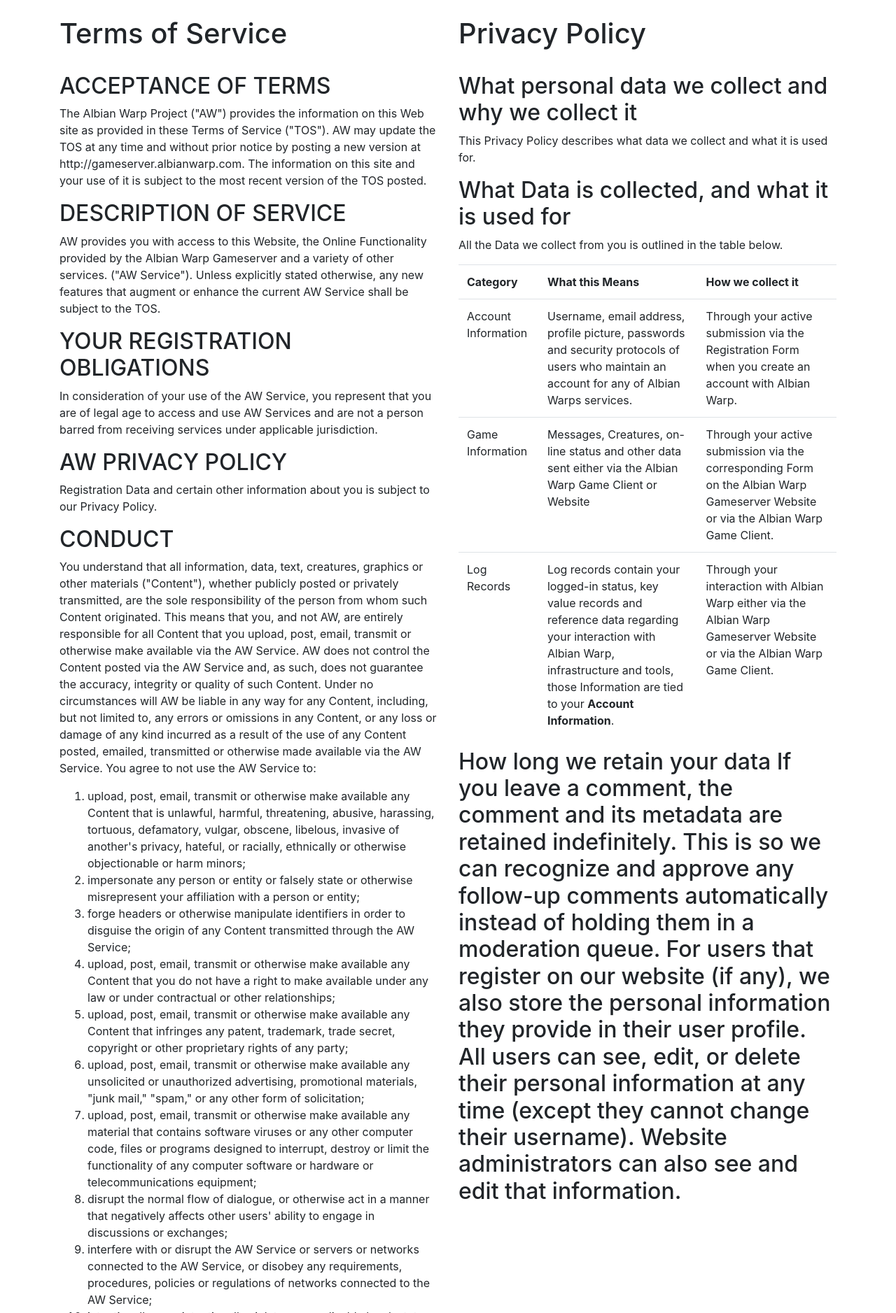
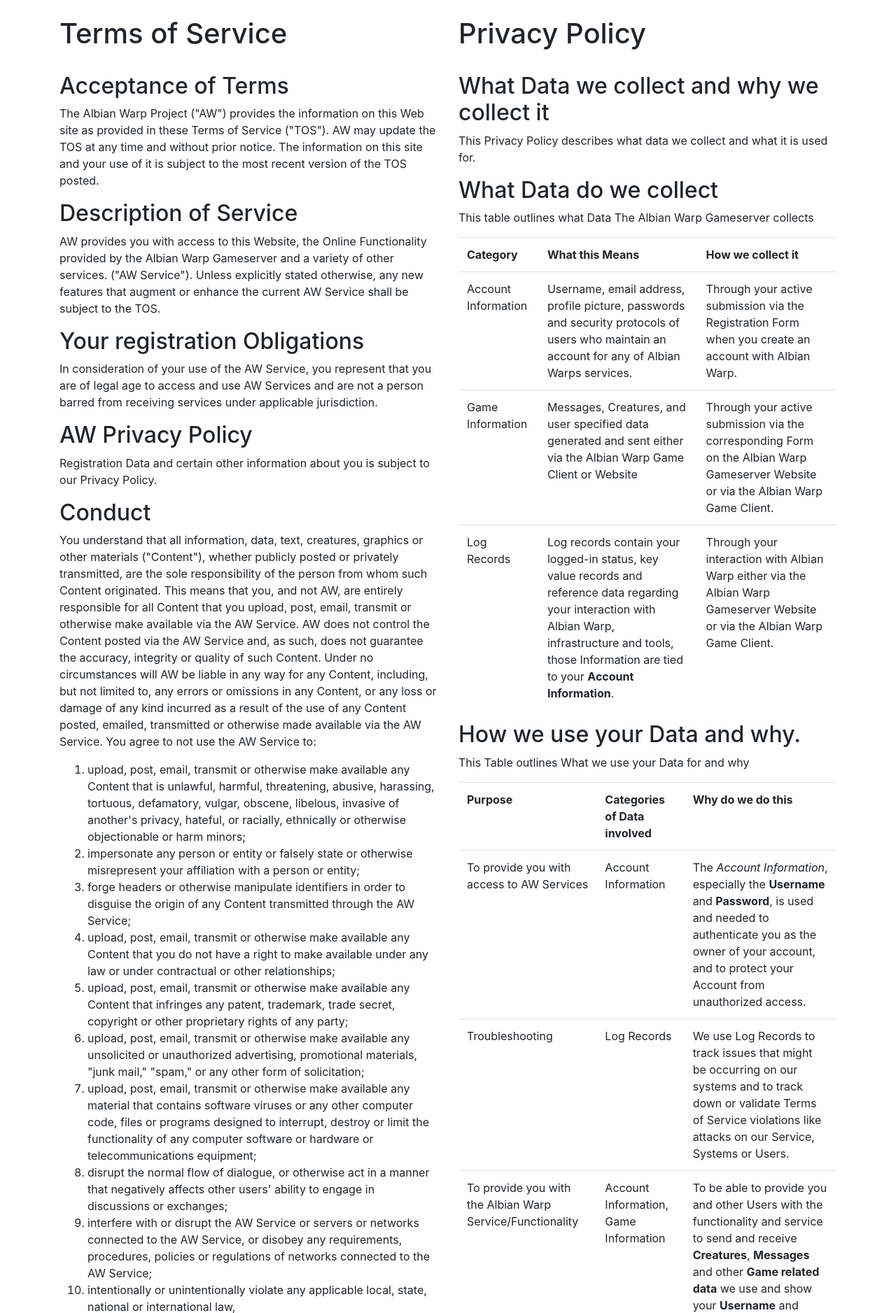
Before and after one commit to AlbianWarp/AlbianWarpServer, a Flask app: page /tos in a window 1280 px wide. Shown: the part 56-1933 px from the top of the page at 70% size. Run offline with Flask 2, Linux system fonts and the light colour scheme; some libraries are stand-ins or nearby versions.

Commit message:
More Privacy Policy Stuff...

```diff
--- a/warpserver/templates/tos.html
+++ b/warpserver/templates/tos.html
@@ -6,19 +6,19 @@
     <br />
 <h1>Terms of Service</h1>
 <br />
-<h2>ACCEPTANCE OF TERMS</h2>
-<p>The Albian Warp Project ("AW") provides the information on this Web site as provided in these Terms of Service ("TOS"). AW may update the TOS at any time and without prior notice by posting a new version at http://gameserver.albianwarp.com. The information on this site and your use of it is subject to the most recent version of the TOS posted.</p>
+<h2>Acceptance of Terms</h2>
+<p>The Albian Warp Project ("AW") provides the information on this Web site as provided in these Terms of Service ("TOS"). AW may update the TOS at any time and without prior notice. The information on this site and your use of it is subject to the most recent version of the TOS posted.</p>
 
-<h2>DESCRIPTION OF SERVICE</h2>
+<h2>Description of Service</h2>
 <p>AW provides you with access to this Website, the Online Functionality provided by the Albian Warp Gameserver and a variety of other services. ("AW Service"). Unless explicitly stated otherwise, any new features that augment or enhance the current AW Service shall be subject to the TOS.</p>
 
-<h2>YOUR REGISTRATION OBLIGATIONS</h2>
+<h2>Your registration Obligations</h2>
 <p>In consideration of your use of the AW Service, you represent that you are of legal age to access and use AW Services and are not a person barred from receiving services under applicable jurisdiction.</p>
 
-<h2>AW PRIVACY POLICY</h2>
+<h2>AW Privacy Policy</h2>
 <p>Registration Data and certain other information about you is subject to our Privacy Policy.</p>
 
-<h2>CONDUCT</h2>
+<h2>Conduct</h2>
 <p>You understand that all information, data, text, creatures, graphics or other materials ("Content"), whether publicly posted or privately transmitted, are the sole responsibility of the person from whom such Content originated. This means that you, and not AW, are entirely responsible for all Content that you upload, post, email, transmit or otherwise make available via the AW Service. AW does not control the Content posted via the AW Service and, as such, does not guarantee the accuracy, integrity or quality of such Content. Under no circumstances will AW be liable in any way for any Content, including, but not limited to, any errors or omissions in any Content, or any loss or damage of any kind incurred as a result of the use of any Content posted, emailed, transmitted or otherwise made available via the AW Service. You agree to not use the AW Service to:
 <ol>
     <li>upload, post, email, transmit or otherwise make available any Content that is unlawful, harmful, threatening, abusive, harassing, tortuous, defamatory, vulgar, obscene, libelous, invasive of another's privacy, hateful, or racially, ethnically or otherwise objectionable or harm minors;</li>
@@ -42,22 +42,22 @@
 </ol></p>
 
 
-<h2>CONTENT MADE AVAILABLE FOR INCLUSION ON THE AW SERVICE</h2>
+<h2>Content made available on the AW Service</h2>
 <p>AW does not claim ownership of Content you submit or make available for inclusion via the AW Service. However, with respect to Content you submit or make available for inclusion on the publicly available AW Service, you irrevocably grant AW the perpetual, worldwide, royalty-free and non-exclusive license, to distribute, reproduce, modify, adapt, publicly perform and publicly display such Content, in whole or in part, on the AW Service or other publications by AW.</p>
 
-<h2>INDEMNITY</h2>
+<h2>Idemnity</h2>
 <p>You agree to indemnify and hold AW and its affiliates, officers, agents, partners and licensors harmless from any claim or demand, including but not limited to reasonable attorneys' fees, made by any third party due to or arising out of Content you submit, post, transmit or otherwise make available through the Service, your use of the AW Service, your connection to the Service, your violation of the TOS, or your violation of any rights of another.</p>
 
-<h2>MODIFICATIONS TO AW SERVICE</h2>
+<h2>Modifications to AW Service</h2>
 <p>You acknowledge that AW may establish general practices and limits concerning use of the AW Service, including without limitation the maximum number of days that email messages, message board postings or other uploaded Content will be retained by the AW Service.. You further acknowledge that AW reserves the right to modify these general practices and limits from time to time. AW reserves the right at any time and from time to time to modify or discontinue, temporarily or permanently, the AW Service (or any part thereof) with or without notice. You agree that AW shall not be liable to you or to any third party for any modification, suspension or discontinuance of the AW Service.</p>
 
-<h2>TERMINATION</h2>
-<p>You agree that AW may terminate your access to the OSI Service for violations of the TOS and/or requests by authorized law enforcement or other government agencies.</p>
+<h2>Termination</h2>
+<p>You agree that AW may terminate your access to the AW Service for violations of the TOS and/or requests by authorized law enforcement or other government agencies.</p>
 
-<h2>LINKS</h2>
+<h2>Links</h2>
 <p>The AW Service may provide, or third parties may provide, links to other World Wide Web sites or resources. Because AW has no control over such sites and resources, you acknowledge and agree that AW is not responsible for the availability of such external sites or resources, and does not endorse and is not responsible or liable for any Content, advertising, products or other materials on or available from such sites or resources. You further acknowledge and agree that AW shall not be responsible or liable, directly or indirectly, for any damage or loss caused or alleged to be caused by or in connection with use of or reliance on any such Content, goods or services available on or through any such site or resource.</p>
 
-<h2>DISCLAIMER OF WARRANTIES</h2>
+<h2>Disclaimer of Warranties</h2>
 <p>You expressly understand and agree that: Your use of the AW service is at your sole risk. AW service is provided on an "as is" and "as available" basis. AW and its affiliates, officers, employees and licensors expressly disclaim all warranties of any kind, whether express or implied, including, but not limited to the implied warranties of merchantability, fitness for a particular purpose and non-infringement. AW and its affiliates, officers, employees and licensors make no warranty that
 <ol>
     <li>The AW service will meet your requirements;</li>
@@ -66,11 +66,11 @@
 </ol>
 </p>
 
-<h2>LIMITATION OF LIABILITY</h2>
+<h2>Limitation of Liability</h2>
 
 <p>You expressly understand and agree that AW and its affiliates, officers, employees, agents, partners and licensors shall not be liable to you for any direct, indirect, incidental, special, consequential or exemplary damages, including, but not limited to, damages for loss of profits, goodwill, use, data or other intangible losses (even if AW has been advised of the possibility of such damages), resulting from the use or the inability to use the AW service.</p>
 
-<h2>NOTICE AND PROCEDURE FOR MAKING CLAIMS OF COPYRIGHT INFRINGEMENT</h2>
+<h2>Notice and procedure for making claims of copyright infringement</h2>
 
 <p>AW respects the copyright of others, and we ask our users to do the same. AW may, in appropriate circumstances and at its discretion, disable and/or terminate the access of users who may be repeat infringers. If you believe that your work has been copied in a way that constitutes copyright infringement, please contact AW.</p>
 </div>
@@ -78,12 +78,10 @@
 <br />
 <h1>Privacy Policy</h1>
 <br />
-<h2>What personal data we collect and why we collect it</h2>
+<h2>What Data we collect and why we collect it</h2>
     <p>This Privacy Policy describes what data we collect and what it is used for.</p>
-
-    <h2>What Data is collected, and what it is used for</h2>
-    <p>All the Data we collect from you is outlined in the table below.</p>
-
+    <h2>What Data do we collect</h2>
+    <p>This table outlines what Data The Albian Warp Gameserver collects</p>
     <table class="table">
         <tr>
             <th>Category</th>
@@ -97,7 +95,7 @@
         </tr>
         <tr>
             <td>Game Information</td>
-        <td>Messages, Creatures, on-line status and other data sent either via the Albian Warp Game Client or Website</td>
+            <td>Messages, Creatures, and user specified data generated and sent either via the Albian Warp Game Client or Website</td>
             <td>Through your active submission via the corresponding Form on the Albian Warp Gameserver Website or via the Albian Warp Game Client.</td>
         </tr>
         <tr>
@@ -107,11 +105,85 @@
         </tr>
     </table>
 
+    <h2>How we use your Data and why.</h2>
+    <p>This Table outlines What we use your Data for and why</p>
+    <table class="table">
+        <tr>
+            <th>Purpose</th>
+            <th>Categories of Data involved</th>
+            <th>Why do we do this</th>
+        </tr>
+        <tr>
+            <td>To provide you with access to AW Services</td>
+            <td>Account Information</td>
+            <td>The <i>Account Information</i>, especially the <b>Username</b> and <b>Password</b>, is used and needed to authenticate you as the owner of your account, and to protect your Account from unauthorized access.</td>
+        </tr>
+        <tr>
+            <td>Troubleshooting</td>
+            <td>Log Records</td>
+            <td>We use Log Records to track issues that might be occurring on our systems and to track down or validate Terms of Service violations like attacks on our Service, Systems or Users.</td>
+        </tr>
+        <tr>
+            <td>To provide you with the Albian Warp Service/Functionality</td>
+            <td>Account Information, Game Information</td>
+            <td>To be able to provide you and other Users with the functionality and service to send and receive <b>Creatures</b>, <b>Messages</b> and other <b>Game related data</b> we use and show your <b>Username</b> and <b>online status</b> to other logged in Users.<br />
+            <b>Creatures</b> and <b>Messages</b> sent to you are associated with your Account Information so they can be received by you</td>
+        </tr>
+        <tr>
+            <td>To Contact you</td>
+            <td>Account Information</td>
+            <td>We use your <i>Account Information</i>, especially your <b>Username</b> <b>email address</b> to contact you regarding your account. if you violate the ToS, reset your password, or to send you Security notices, Terms of Service update notices and Privacy Policy update notices.</td>
+        </tr>
+        <tr>
+            <td>To Measure usage of Albian Warp</td>
+            <td>Log Records, Game Information</td>
+            <td><i>Log Records</i>, and <i>Game Information</i> are used to create anonymized statistics and charts. Said statistics and charts are made public on, but not limited to Albian Warp Services</td>
+        </tr>
+    </table>
 
-<h2>How long we retain your data
+    <h2>How long we store your Data</h2>
+    <p>We will only retain your Personal Data for so long as we reasonably require it to use it for the purposes set out above.</p>
+    <table class="table" >
+        <tr>
+            <th>Category of Data</th>
+            <th>Retention Period</th>
+        </tr>
+        <tr>
+            <td>Account Information</td>
+            <td>Your Account Information will be deleted after 2 Years (730 Days) of inactivity, when your account is deleted all linked <i>Game Information</i> are permanently deleted as well (i.E. Creatures and Messages sent, to you/from you that are not yet received).</td>
+        </tr>
+        <tr>
+            <td>Game Information</td>
+            <td>Game Information is only kept as long as it needed, i.E. a sent <b>Creature</b> is permanently deleted from the Albian Warp Server once it is received by the recipient user, the same applies to <b>Messages</b> and all other Game related Data.</td>
+        </tr>
+        <tr>
+            <td>Log Records</td>
+            <td>We keep Log Records for a maximum of a Month (31 Days) after which they are automatically and permanently deleted.</td>
+        </tr>
+    </table>
 
-If you leave a comment, the comment and its metadata are retained indefinitely. This is so we can recognize and approve any follow-up comments automatically instead of holding them in a moderation queue.
+    <h2>How we keep your Data secure</h2>
+    <ul>
+        <li>We have put in place appropriate security measures to prevent your Data from being accidentally lost, used or accessed in an unauthorized way, altered or disclosed.</li>
+        <li>We limit access to your data to the people and staff that run Albian Warp and need to have such access. All such people are subject to a duty of confidentiality.</li>
+        <li>We have put in place procedures to deal with any actual or suspected Personal Data breach. In certain circumstances (e.g., where we are legally required to do so) we may notify you of this breach using your <b>Account Information</b>.</li>
+    </ul>
 
-For users that register on our website (if any), we also store the personal information they provide in their user profile. All users can see, edit, or delete their personal information at any time (except they cannot change their username). Website administrators can also see and edit that information.
+    <h2> What "Your Rights" are.</h2>
+
+    <h3>Erasure.</h3>
+    <p>You may have the right to request that we erase Personal Data we hold about you in certain situations. You can exercise these rights by contacting us at <a href="mailto:privacy@albianwap.com">privacy@albianwap.com</a>. If you don’t have any account with us, we don’t have a way to identify your data by name in our systems, so, in such case, we may need to request certain information from you to complete this request.</p>
+    <p>When we receive any request to erase your Personal Data, we will try to comply with it as soon as reasonably practicable and (in any event) within forty-five (45) days.</p>
+    <h3>Access.</h3>
+
+    <p>In certain situations, you may have the right to request access to the Personal Data associated with your account and/or your Account. You can exercise this right by contacting us at <a href="mailto:privacy@albianwap.com">privacy@albianwap.com</a>. If you don’t have any account with us, we don’t have a way to identify your data by name in our systems, so, in such case, we may need to request certain information from you to complete this request.</p>
+    <p>When we receive a request, pursuant to the previous paragraph, to provide you with the Personal Data associated with your account we will try to comply with it as soon as reasonably practicable and (in any event) within forty-five (45) days.</p>
+    <h3>Correction and amendment.</h3>
+
+    <p>If you have any account with us, you can correct your account information directly through your account. However, if you believe we hold information about you that that you are unable to correct or amend through your account, we recommend you contact us at: <a href="mailto:privacy@albianwap.com">privacy@albianwap.com</a>.</p>
+
+    <h3>Complaints.</h3>
+    <p>If you would like to make a complaint regarding this our Privacy Policy or our practices in relation to your Personal Data, please contact us at privacy@albianwarp.com.</p>
+    <p>We will try to reply to your complaint as soon as as we can and (in any event) within forty-five (45) days.</p>
 </div>
 {% endblock %}
```
Lines whose indentation alone changed are shown as unchanged.
